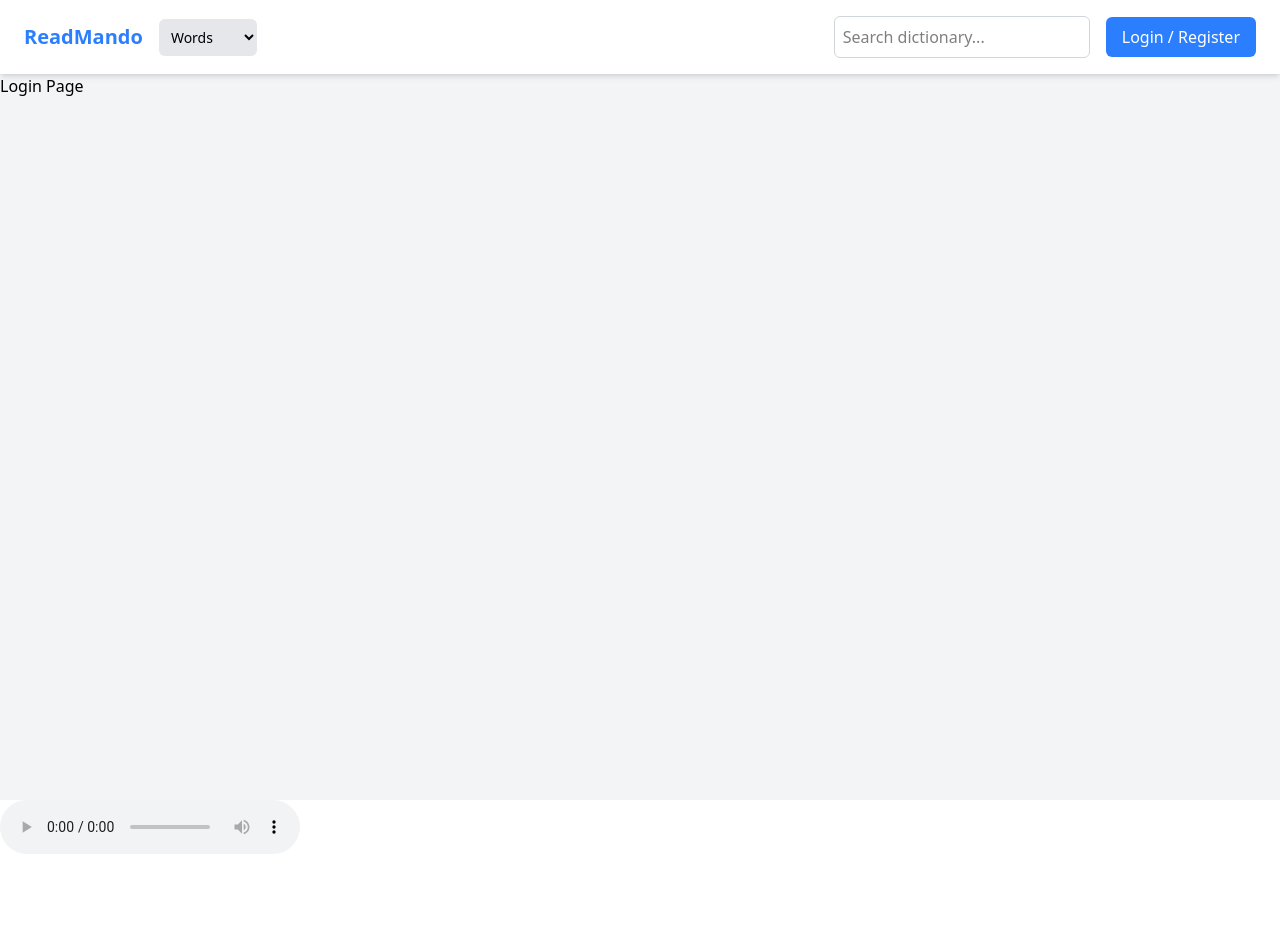
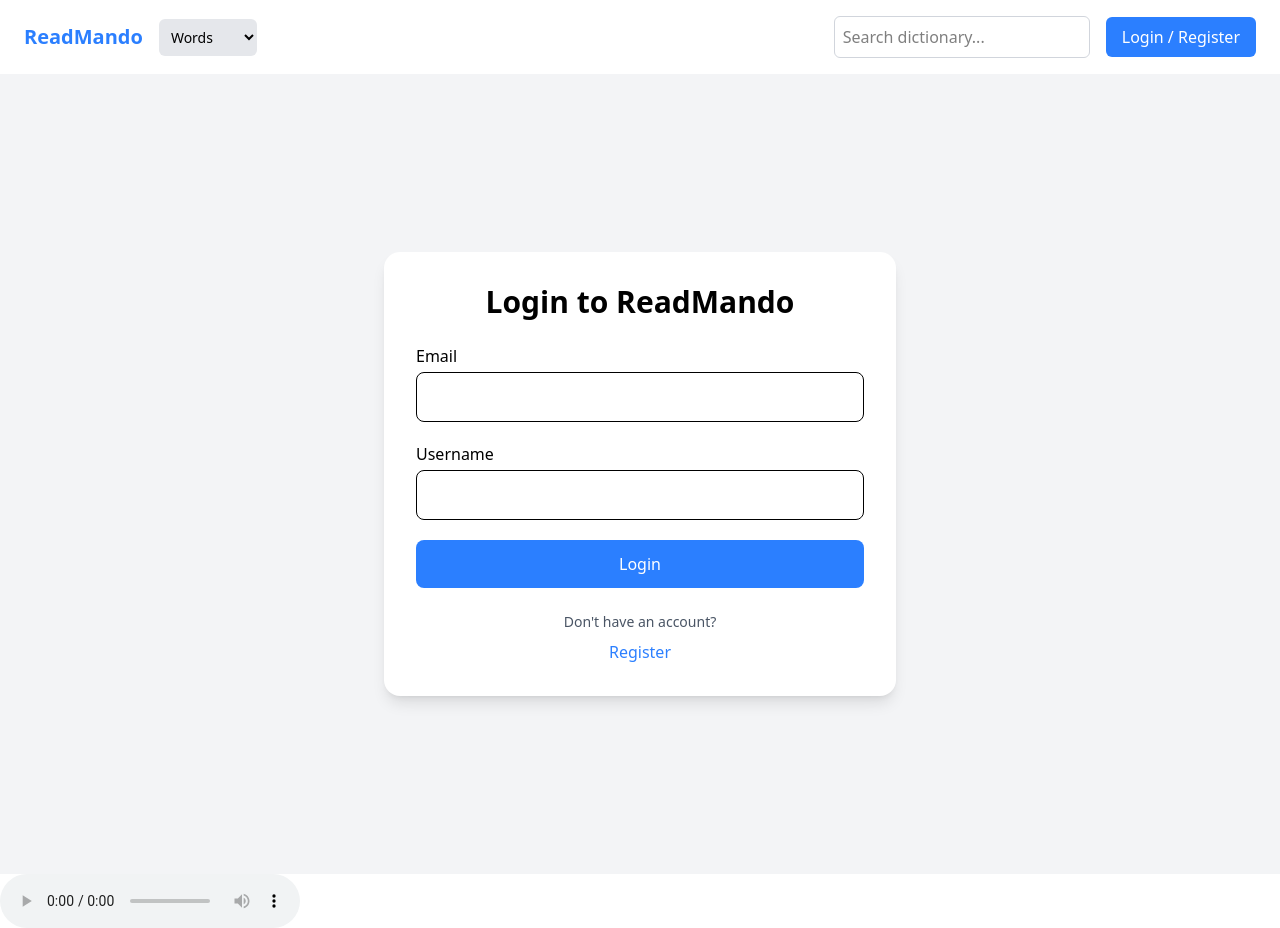
Before and after one commit to getter111/readMando, a React (Vite) app in the folder frontend/my-app/: page /login in a window 1280 px wide. Before the commit the page ends 854 px from the top, so only its background shows below. Built offline with nearby package versions, Linux system fonts and the light colour scheme; no server answers.

Commit message:
new page

```diff
--- a/frontend/my-app/src/pages/LoginPage.jsx
+++ b/frontend/my-app/src/pages/LoginPage.jsx
@@ -1,8 +1,100 @@
-export default function LoginPage() {
+import { useState } from "react";
+import axios from "axios";
+import PropTypes from "prop-types";
+import { useNavigate } from "react-router-dom";
+
+
+export default function LoginPage({ setUser }) {
+    const [email, setEmail] = useState("");
+    const [username, setUsername] = useState("");
+    const [loading, setLoading] = useState(false);
+    const [error, setError] = useState("");
+    const [success, setSuccess] = useState(false);
+
+    const navigate = useNavigate();
+    const apiUrl = import.meta.env.VITE_API_BASE_URL;
+
+    const handleLogin = async (e) => {
+        e.preventDefault();
+        setLoading(true);
+        setSuccess(false);
+        setError("");
+
+        try {
+            const response = await axios.post(`${apiUrl}/login`, {
+                email,
+                username
+            });
+            setSuccess(true);
+            setUser(response.data);
+        } catch (err) {
+            console.error("Login failed", err);
+            setError("Invalid email or password");
+        } finally {
+            setLoading(false);
+        }
+    };
+
     return (
+        <div className="h-screen w-screen flex items-center justify-center bg-gray-100">
+            <div className="bg-white p-8 rounded-2xl shadow-lg w-full max-w-lg">
+                <h1 className="text-3xl font-bold text-center mb-6">Login to ReadMando</h1>
 
-        <div>
-            <h1>Login Page</h1>
+                <form onSubmit={handleLogin} className="space-y-5">
+                    <div>
+                        <label className="block font-medium mb-1 cursor-text">Email</label>
+                        <input
+                            type="email"
+                            value={email}
+                            onChange={(e) => setEmail(e.target.value)}
+                            className="w-full p-3 border rounded-lg"
+                            required
+                        />
+                    </div>
+
+                    <div>
+                        <label className="block font-medium mb-1 cursor-text">Username</label>
+                        <input
+                            type="text"
+                            value={username}
+                            onChange={(e) => setUsername(e.target.value)}
+                            className="w-full p-3 border rounded-lg"
+                            required
+                        />
+                    </div>
+
+                    {error && <p className="text-red-500 text-sm">{error}</p>}
+                    {success && (
+                        <p className="text-green-600 text-sm">
+                            Login successful! Welcome {username}!
+                        </p>
+                    )}
+                    <button
+                        type="submit"
+                        className={`w-full bg-blue-500 text-white p-3 rounded-lg hover:bg-blue-600 transition disabled:bg-gray-400 ${loading ? "cursor-default" : "cursor-pointer"}`}
+                        disabled={loading}
+                    >
+                        {loading ? "Logging in..." : "Login"}
+                    </button>
+                </form>
+
+                <div className="mt-6 text-center">
+                    <p className="text-sm text-gray-600">
+                        Don't have an account?
+                    </p>
+
+                    <button
+                        className="mt-2 text-blue-500 hover:underline font-medium cursor-pointer select-text"
+                        onClick={() => navigate("/register")}
+                    >
+                        Register
+                    </button>
+                </div>
+            </div>
         </div>
-    )
+    );
 }
+
+LoginPage.propTypes = {
+    setUser: PropTypes.func.isRequired,
+};
```
